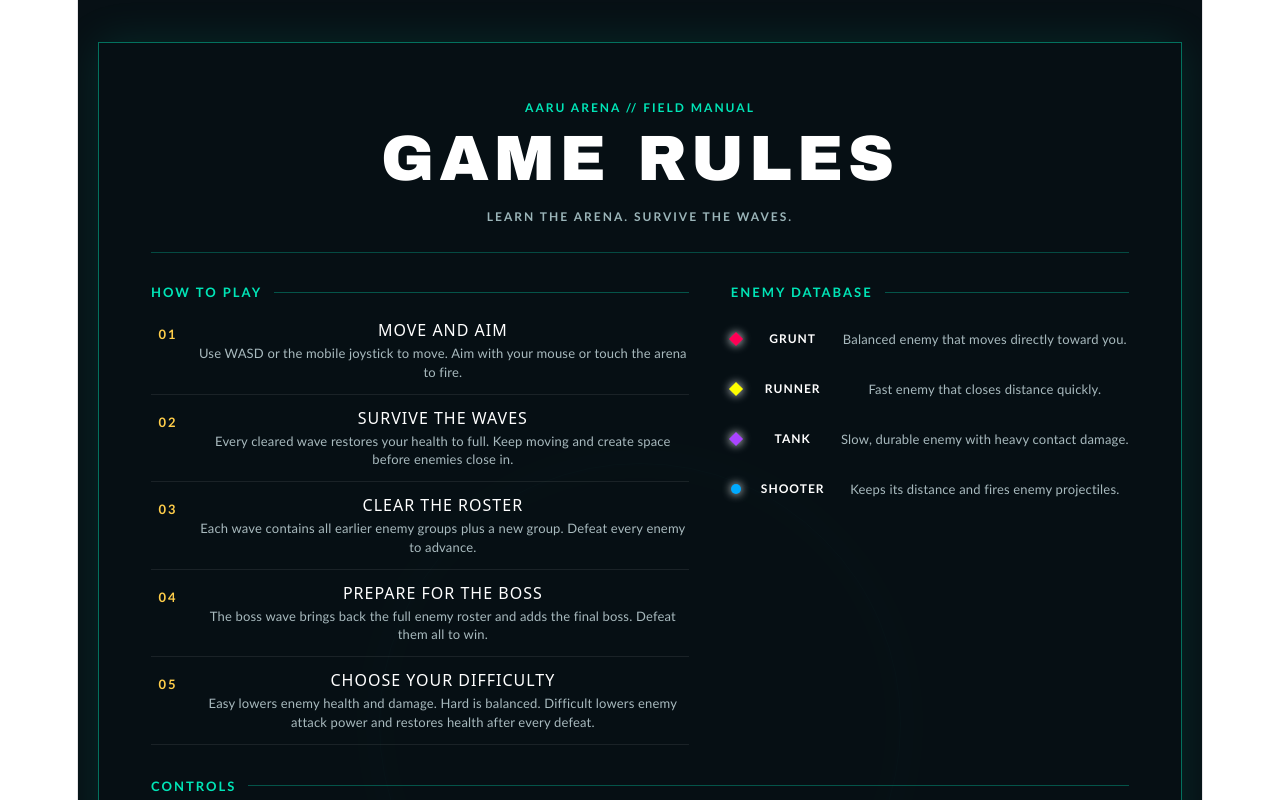
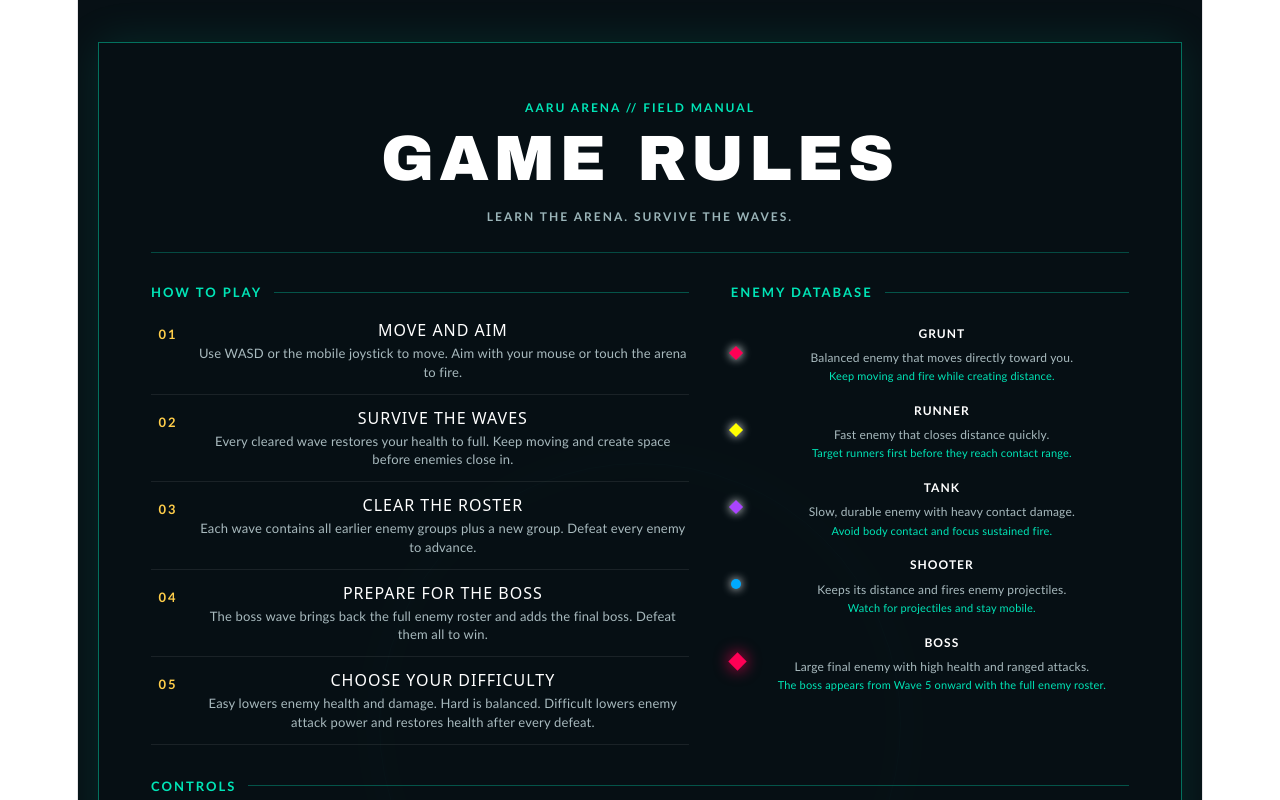
Before and after one commit to newaarurgb/aaru-arena, a React (Vite) app: page /#/rules in a window 1280 px wide. Shown: the top 800 px of the page. Built offline with nearby package versions, Linux system fonts and the light colour scheme; the HTML template or start-up script is replaced by a standard one.

Commit message:
advanced rules

```diff
--- a/src/pages/Rules.jsx
+++ b/src/pages/Rules.jsx
@@ -31,10 +31,11 @@ const rules = [
 ];
 
 const enemies = [
-  ["GRUNT", "Balanced enemy that moves directly toward you."],
-  ["RUNNER", "Fast enemy that closes distance quickly."],
-  ["TANK", "Slow, durable enemy with heavy contact damage."],
-  ["SHOOTER", "Keeps its distance and fires enemy projectiles."],
+  ["GRUNT", "Balanced enemy that moves directly toward you.", "Keep moving and fire while creating distance."],
+  ["RUNNER", "Fast enemy that closes distance quickly.", "Target runners first before they reach contact range."],
+  ["TANK", "Slow, durable enemy with heavy contact damage.", "Avoid body contact and focus sustained fire."],
+  ["SHOOTER", "Keeps its distance and fires enemy projectiles.", "Watch for projectiles and stay mobile."],
+  ["BOSS", "Large final enemy with high health and ranged attacks.", "The boss appears from Wave 5 onward with the full enemy roster."],
 ];
 
 function Rules() {
@@ -75,11 +76,14 @@ function Rules() {
               <span className="rules-line" />
             </div>
             <div className="enemy-list">
-              {enemies.map(([name, description]) => (
+              {enemies.map(([name, description, tactic]) => (
                 <div className="enemy-row" key={name}>
                   <span className={`enemy-mark enemy-${name.toLowerCase()}`} />
-                  <strong>{name}</strong>
-                  <span>{description}</span>
+                  <div className="enemy-details">
+                    <strong>{name}</strong>
+                    <span>{description}</span>
+                    <small>{tactic}</small>
+                  </div>
                 </div>
               ))}
             </div>
--- a/src/styles/rules.css
+++ b/src/styles/rules.css
@@ -134,16 +134,34 @@
 
 .enemy-row {
   display: grid;
-  grid-template-columns: 14px 76px 1fr;
+  grid-template-columns: 14px 1fr;
   align-items: center;
   gap: 10px;
-  min-height: 36px;
+  min-height: 48px;
 }
 
-.enemy-row strong {
+.enemy-details {
+  display: grid;
+  gap: 3px;
+}
+
+.enemy-details strong {
   color: #ffffff;
   font-size: 12px;
   letter-spacing: 1px;
+}
+
+.enemy-details span,
+.enemy-details small {
+  color: #a8babe;
+  font-family: "Trebuchet MS", sans-serif;
+  font-size: 12px;
+  line-height: 1.35;
+}
+
+.enemy-details small {
+  color: #00e5b7;
+  font-size: 11px;
 }
 
 .enemy-mark {
@@ -158,6 +176,7 @@
 .enemy-runner { background: #ffff00; }
 .enemy-tank { background: #aa44ff; }
 .enemy-shooter { background: #00aaff; border-radius: 50%; transform: none; }
+.enemy-boss { background: #ff0055; width: 13px; height: 13px; box-shadow: 0 0 16px #ff0055; }
 
 .controls-block {
   grid-column: 1 / -1;
```
